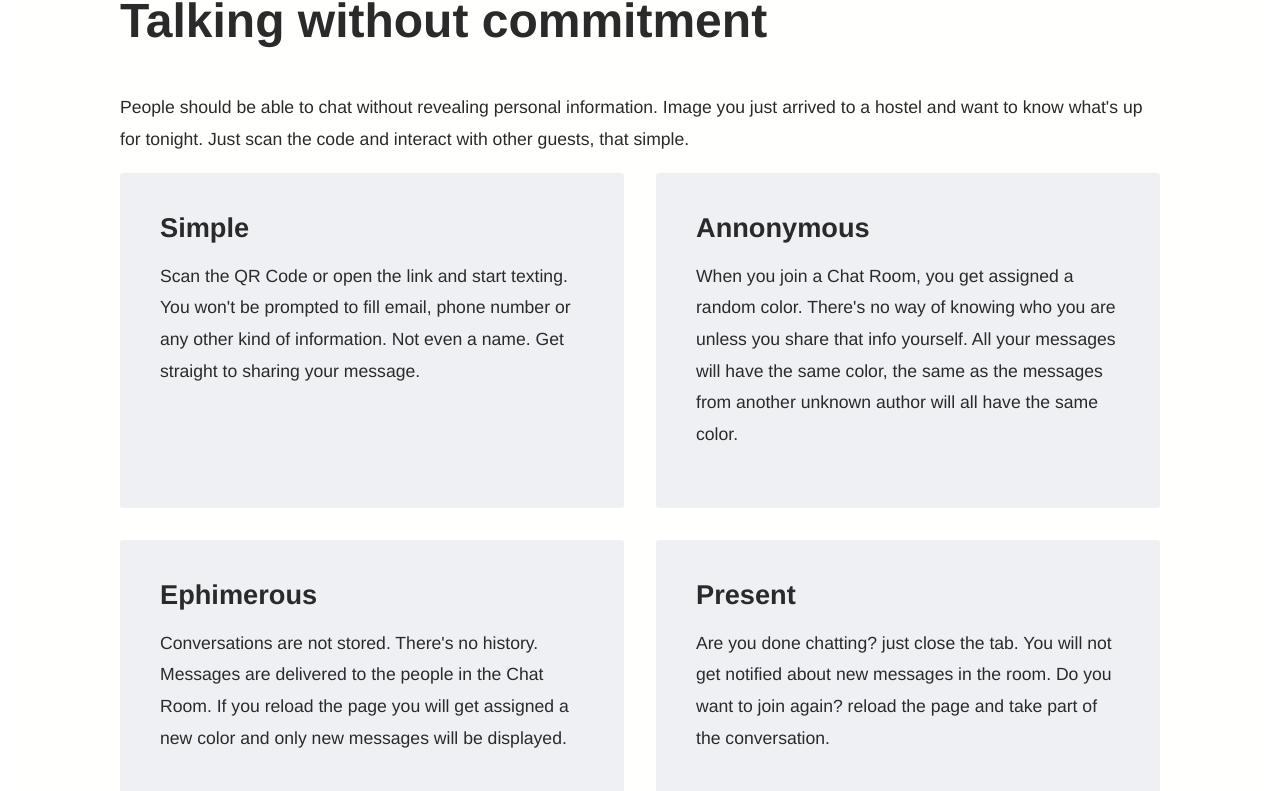
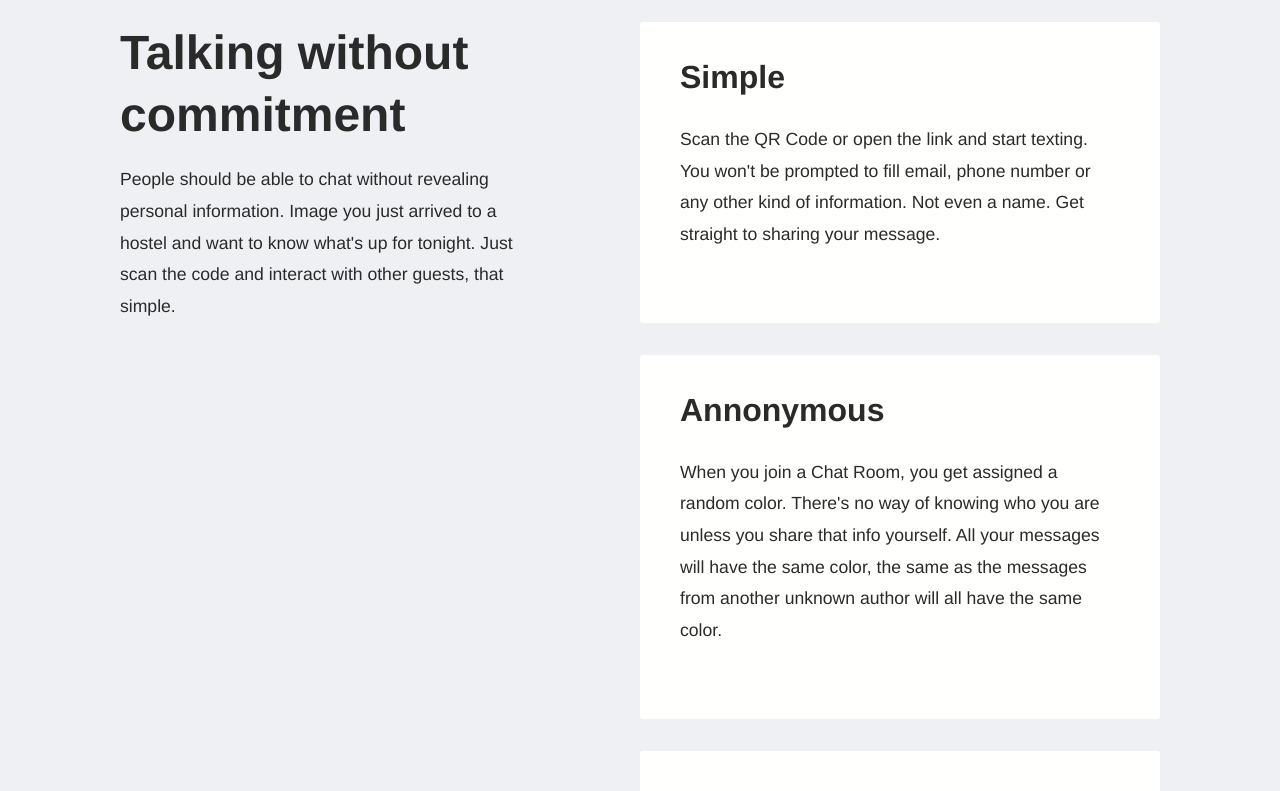
Before and after one commit to aws-samples/simple-websockets-chat-app, a React (Vite) app in the folder webclient/: page / in a window 1280 px wide. Shown: the part 598-1389 px from the top of the page. Built offline with nearby package versions, Linux system fonts and the light colour scheme; no server answers.

Commit message:
css: restyled features

```diff
--- a/webclient/src/App.css
+++ b/webclient/src/App.css
@@ -39,9 +39,12 @@
    text-decoration: none;
  }
 
- h1 {
+ h1,h2,h3,h4 {
    margin-top: 0px;
    margin-bottom: 1rem;
+ }
+
+ h1 {
    font-size: var(--font-size-1);
    line-height: var(--line-height-1);
  }
--- a/webclient/src/pages/Home.tsx
+++ b/webclient/src/pages/Home.tsx
@@ -2,7 +2,7 @@ import * as React from 'react'
 import '../styles/Home.css'
 import Chat from '../components/Chat'
 import { RoomContext } from '../context/roomContext';
-
+import { clsn } from '../helpers/color'
 const Navbar: React.FC = () => {
   return (
     <div className="navbar">
@@ -50,9 +50,17 @@ const CTA: React.FC<{hot?: boolean}> = ({ children, hot }) => {
     </div>
   );
 }
+
 const Features: React.FC = () => {
+  const features: { headline: string, copy: string}[] = [
+    { headline: 'Simple', copy: `Scan the QR Code or open the link and start texting. You won't be prompted to fill email, phone number or any other kind of information. Not even a name. Get straight to sharing your message.`},
+    { headline: 'Annonymous', copy: `When you join a Chat Room, you get assigned a random color. There's no way of knowing who you are unless you share that info yourself. All your messages will have the same color, the same as the messages from another unknown author will all have the same color.` },
+    { headline: 'Ephimerous', copy: `Conversations are not stored. There's no history. Messages are delivered to the people in the Chat Room. If you reload the page you will get assigned a new color and only new messages will be displayed.` },
+    { headline: 'Present', copy: `Are you done chatting? just close the tab. You will not get notified about new messages in the room. Do you want to join again? reload the page and take part of the conversation.` },
+  ];
   return (
-    <section className="features">
+    <div className="features sticky-section clearfix">
+      <div className="sticky-column">
         <h2>Talking without commitment</h2>
         <p>
           People should be able to chat without revealing personal
@@ -60,62 +68,56 @@ const Features: React.FC = () => {
           to know what's up for tonight. Just scan the code and
           interact with other guests, that simple.
         </p>
-      <ul>
-        <li>
-          <h3>Simple</h3>
-          <p>
-            Scan the QR Code or open the link and start texting.
-            You won't be prompted to fill email, phone number or any other
-            kind of information. Not even a name. Get straight to sharing
-            your message.
+      </div>
+      <div className="sticky-cards-wrap">
+        {features.map(({ headline, copy }) => (
+          <div className="sticky-card" key={headline}>
+            <div className="sticky-card-header">
+              <h3>{headline}</h3>
+            </div>
+            <p className="sticky-card-copy">
+              {copy}
             </p>
-        </li>
-        <li>
-          <h3>Annonymous</h3>
-          <p>
-            When you join a Chat Room, you get assigned a random color.
-            There's no way of knowing who you are unless you share that
-            info yourself. All your messages will have the same color, the
-            same as the messages from another unknown author will all have the
-            same color.
-          </p>
-        </li>
-        <li>
-          <h3>Ephimerous</h3>
-          <p>
-            Conversations are not stored. There's no history. Messages are
-            delivered to the people in the Chat Room. If you reload the page
-            you will get assigned a new color and only new messages will be
-            displayed.
-          </p>
-        </li>
-        <li>
-          <h3>Present</h3>
-          <p>
-            Are you done chatting? just close the tab. You will not get
-            notified about new messages in the room. Do you want to join
-            again? reload the page and take part of the conversation.
-          </p>
-        </li>
-      </ul>
-      <CTA hot>Create Chat</CTA>
-
-    </section>
+          </div>
+        ))}
+      </div>
+    </div>
   );
 }
 const Footer: React.FC = () => {
   return (
-    <section className="footer">footer</section>
+    <div className="footer">
+      <div className="rights">
+      </div>
+    </div>
   );
+}
+
+const Section: React.FC<{white?: boolean}> = ({ white, children }) => {
+  return (
+    <div className={clsn("section", white && "white")}>
+      <div className="container">
+        {children}
+      </div>
+    </div>
+  )
 }
 
 export const Home: React.FC = () => {
   return (
     <div className="home">
+      <Section white>
         <Navbar />
         <Hero />
+      </Section>
+
+      <Section>
         <Features />
+      </Section>
+
+      <Section white>
         <Footer />
+      </Section>
     </div>
   )
 }
--- a/webclient/src/styles/Home.css
+++ b/webclient/src/styles/Home.css
@@ -1,10 +1,4 @@
-
 .home {
-  padding: 7rem 0;
-  width: 90%;
-  max-width: 1040px;
-  margin: 0 auto;
-
   /* https://www.happyhues.co/palettes/13 */
   /* --background: #0f0e17;
   --main: #fffffe;
@@ -13,9 +7,17 @@
   --tertiary: #e53170; */
 }
 
-.home section {
-  padding-top: 3.5rem;
-  padding-bottom: 5rem;
+.section {
+  background-color: var(--light);
+  padding: 5rem 0;
+}
+.section.white {
+  background-color: var(--white);
+}
+.container {
+  width: 90%;
+  max-width: 1040px;
+  margin: 0 auto;
 }
 
 .navbar {
@@ -76,9 +78,50 @@
 }
 
 .features {
+  background-color: var(--light);
+}
+
+.features .sticky-section {
+  position: relative;
+  display: block;
+  align-items: flex-start;
+}
+
+.clearfix:before, .clearfix:after {
+  content: " ";
+  display: block;
+}
+.clearfix::after {
+  clear: both;
+}
+
+.features .sticky-column {
+  position: sticky;
+  top: 6rem;
+  width: 40%;
+  margin-right: 7%;
+  float: left;
+}
+
+.features .sticky-cards-wrap {
+  width: 50%;
+  float: right;
+  flex: 1;
+}
+
+.features .sticky-card {
+  margin-bottom: 2rem;
+  padding: 2.5rem;
+  border-radius: 3px;
   background-color: var(--white);
-  margin: 0 -10%;
-  padding: 0 10%;
+}
+
+.features .sticky-card-header {
+  margin-bottom: 2rem;
+}
+
+.features .sticky-card-copy {
+  margin-bottom: 2rem;
 }
 
 .features ul {
@@ -105,7 +148,7 @@
 
 
 @media screen and (max-width: 991px) {
-  .home {
+  .section {
     padding-top: 3.5rem;
     padding-bottom: 5rem;
   }
@@ -124,10 +167,15 @@
   .hero .subheader {
     width: 100%;
   }
-  .features ul {
-    grid-column-gap: 1rem;
-    grid-row-gap: 1rem;
-    grid-template-columns: 1fr;
+  .features .sticky-column {
+    position: relative;
+    top: 0rem;
+    width: 100%;
+    margin-right: 0;
+    margin-bottom: 4rem;
+  }
+  .features .sticky-cards-wrap {
+    width: 100%;
   }
 }
 @media screen and (max-width: 767px) {
@@ -150,7 +198,7 @@
   }
 }
 @media screen and (max-width: 479px) {
-  .home {
+  .container {
       width: 85%;
   }
   .navbar {
```
Lines whose indentation alone changed are shown as unchanged.
